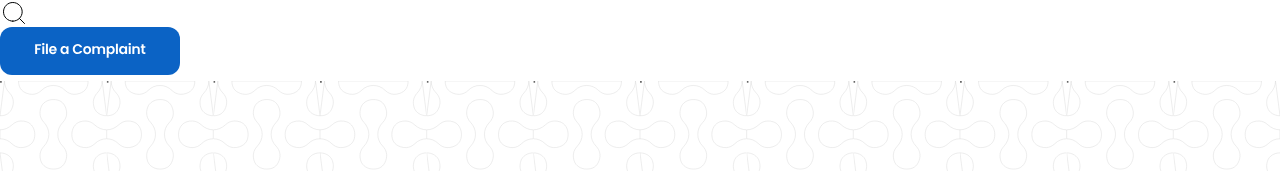
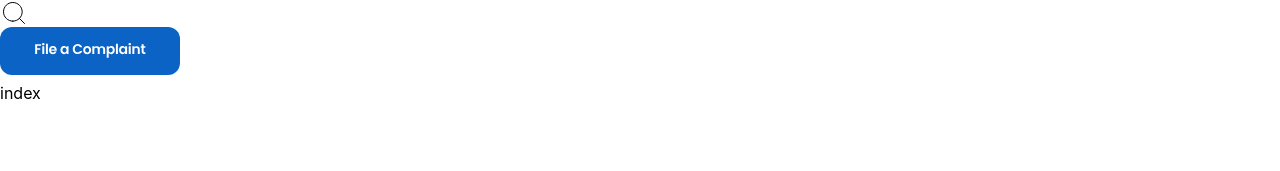
Before and after one commit to KonfamPay/ECC-1, a Next.js app: page / in a window 1280 px wide. Shown: the part 621-792 px from the top of the page. Built offline with nearby package versions, Linux system fonts and the light colour scheme.

Commit message:
Created Numbers component

```diff
--- a/pages/index.tsx
+++ b/pages/index.tsx
@@ -8,6 +8,7 @@ import Navbar from "../Components/NavBar"
 import PostaComplaint from "../Components/PostaComplaint"
 import Complaints from "../Components/Complaints"
 import Testimonials from '../Components/Testimonials'
+import Numbers from '../Components/Numbers'
 import Footer from '../Sections/Footer'
 
 const Home: NextPage = () => {
@@ -19,7 +20,7 @@ const Home: NextPage = () => {
         <link rel="icon" href="/favicon.ico" />
       </Head>
       <Navbar></Navbar>
-      <Testimonials />
+      <Numbers />
     </div>
   )
 }
```
